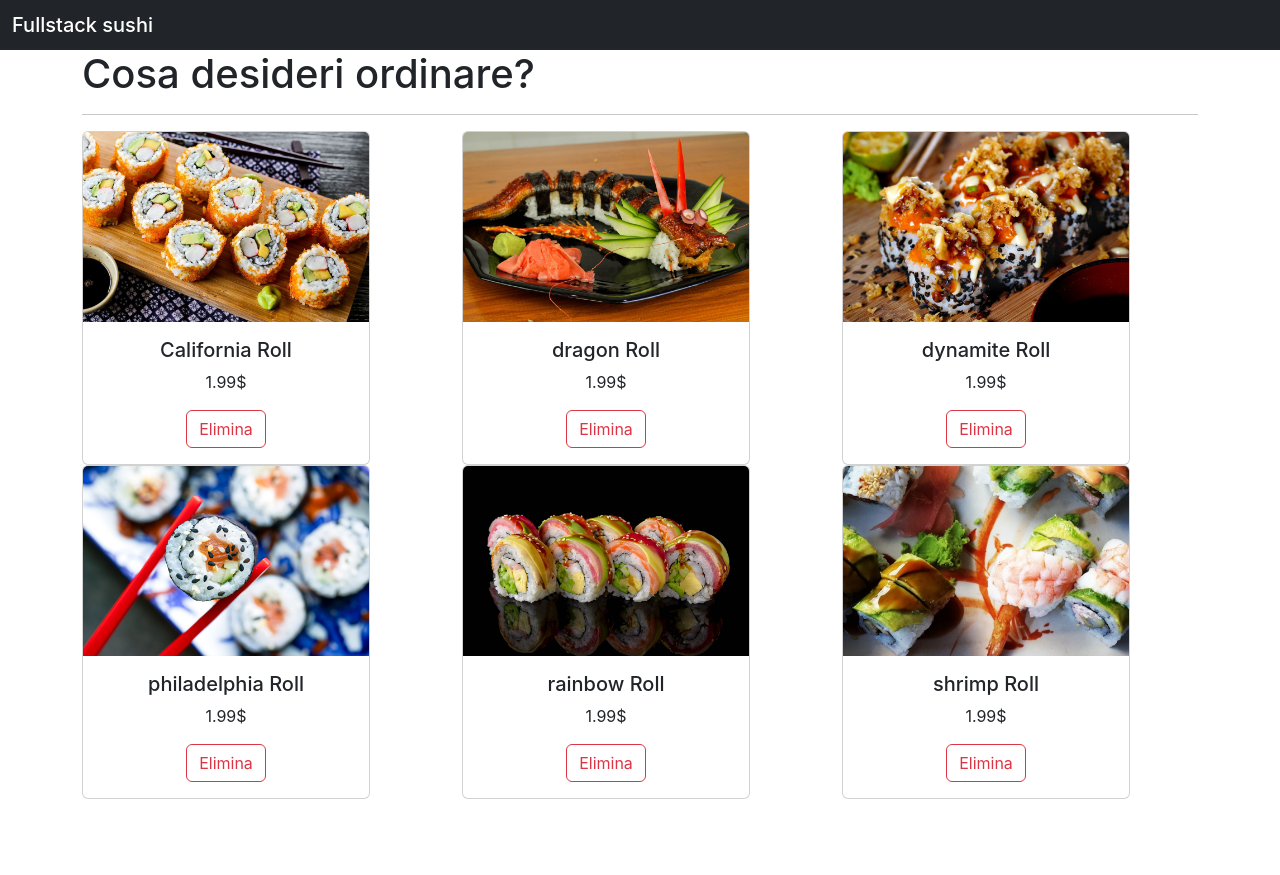
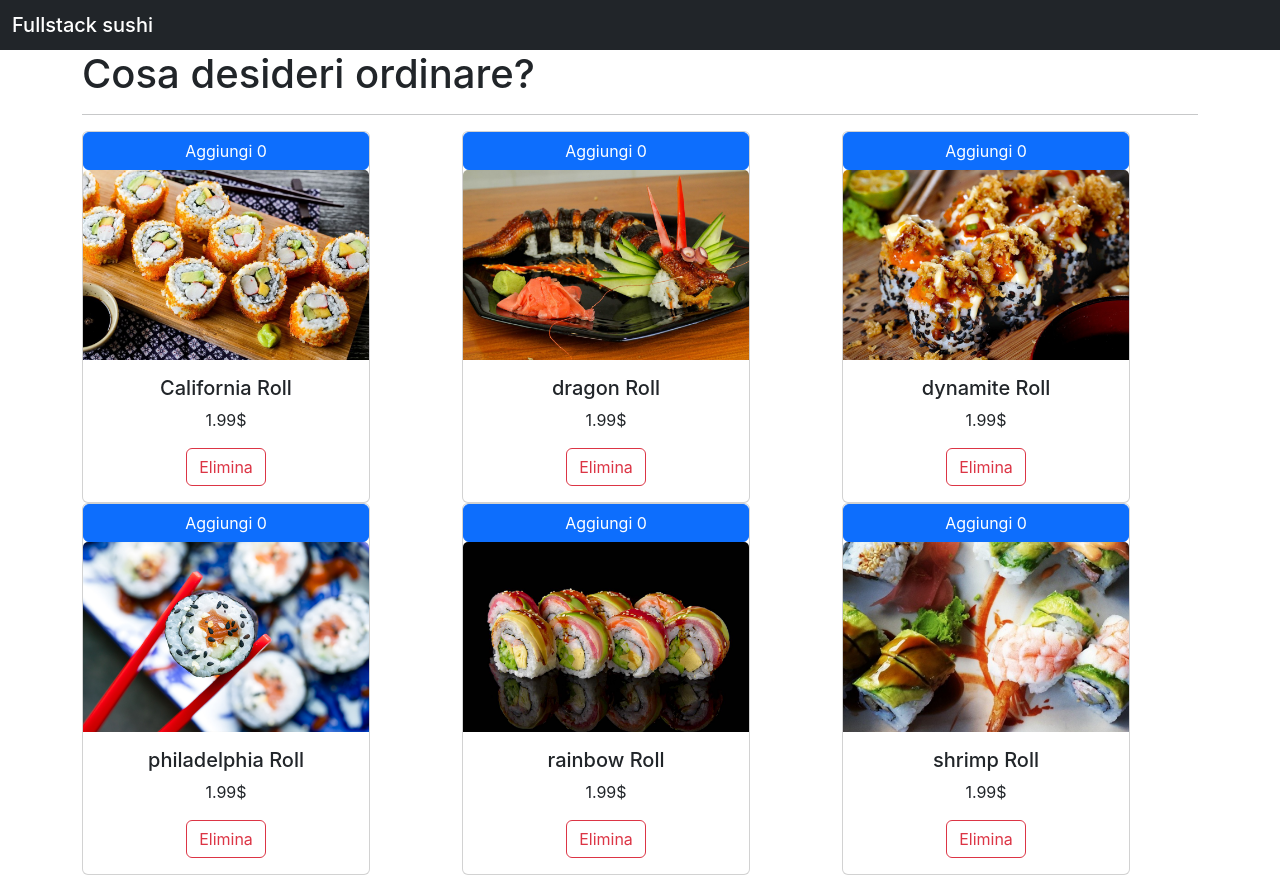
Before and after one commit to rzaupa/Fullstack-sushi, a React (Create React App) app: page / in a window 1280 px wide. Before the commit the page ends 800 px from the top, so only its background shows below. Built offline with nearby package versions, Linux system fonts and the light colour scheme; the HTML template or start-up script is replaced by a standard one.

Commit message:
Aggiunto tasto aggiungi e sua funzionalità

```diff
--- a/src/App.js
+++ b/src/App.js
@@ -12,17 +12,25 @@ import shrimp from './images/shrimp.png';
 class App extends Component {
   state = {
     cards: [
-      { id: 0, nome: "California", prezzo: 1.99, immagine: california },
-      { id: 1, nome: "dragon", prezzo: 1.99, immagine: dragon },
-      { id: 2, nome: "dynamite", prezzo: 1.99, immagine: dynamite },
-      { id: 3, nome: "philadelphia", prezzo: 1.99, immagine: philadelphia },
-      { id: 4, nome: "rainbow", prezzo: 1.99, immagine: rainbow },
-      { id: 5, nome: "shrimp", prezzo: 1.99, immagine: shrimp }
+      { id: 0, nome: "California", prezzo: 1.99, immagine: california, quantità: 0 },
+      { id: 1, nome: "dragon", prezzo: 1.99, immagine: dragon, quantità: 0 },
+      { id: 2, nome: "dynamite", prezzo: 1.99, immagine: dynamite, quantità: 0 },
+      { id: 3, nome: "philadelphia", prezzo: 1.99, immagine: philadelphia, quantità: 0 },
+      { id: 4, nome: "rainbow", prezzo: 1.99, immagine: rainbow, quantità: 0 },
+      { id: 5, nome: "shrimp", prezzo: 1.99, immagine: shrimp, quantità: 0 }
     ]
   }
 
   handleDelete = cardId => {
     const cards = this.state.cards.filter(card => card.id !== cardId)
+    this.setState({ cards });
+  }
+
+  handleIncrement = card => {
+    const cards = [...this.state.cards];
+    const id = cards.indexOf(card);
+    cards[id] = { ...card };
+    cards[id].quantità++;
     this.setState({ cards });
   }
 
@@ -38,6 +46,7 @@ class App extends Component {
               <Card
                 key={card.id}
                 onDelete={this.handleDelete}
+                onIncrement={this.handleIncrement}
                 card={card}
               />
             ))}
--- a/src/components/card.js
+++ b/src/components/card.js
@@ -5,6 +5,7 @@ class Card extends Component {
         return (
             <div className="col">
                 <div className="card" style={{ width: '18rem', textAlign: 'center' }}>
+                    <button onClick={() => this.props.onIncrement(this.props.card)} className="btn btn-primary">Aggiungi <span className='bag badge-light'>{this.props.card.quantità}</span></button>
                     <img src={this.props.card.immagine} className="card-img-top" alt="..." />
                     <div className="card-body">
                         <h5 className="card-title">{this.props.card.nome} Roll</h5>
```
